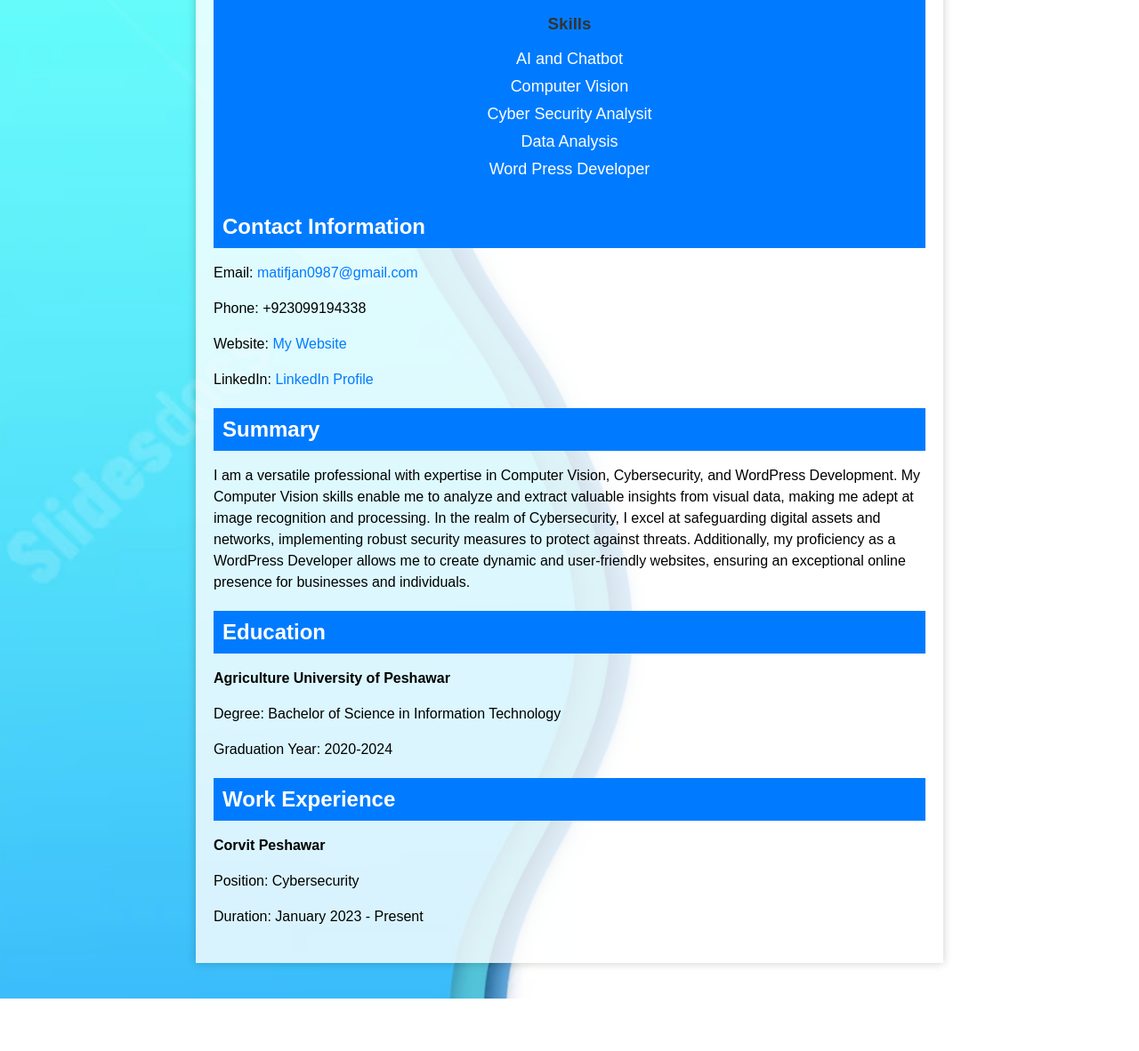
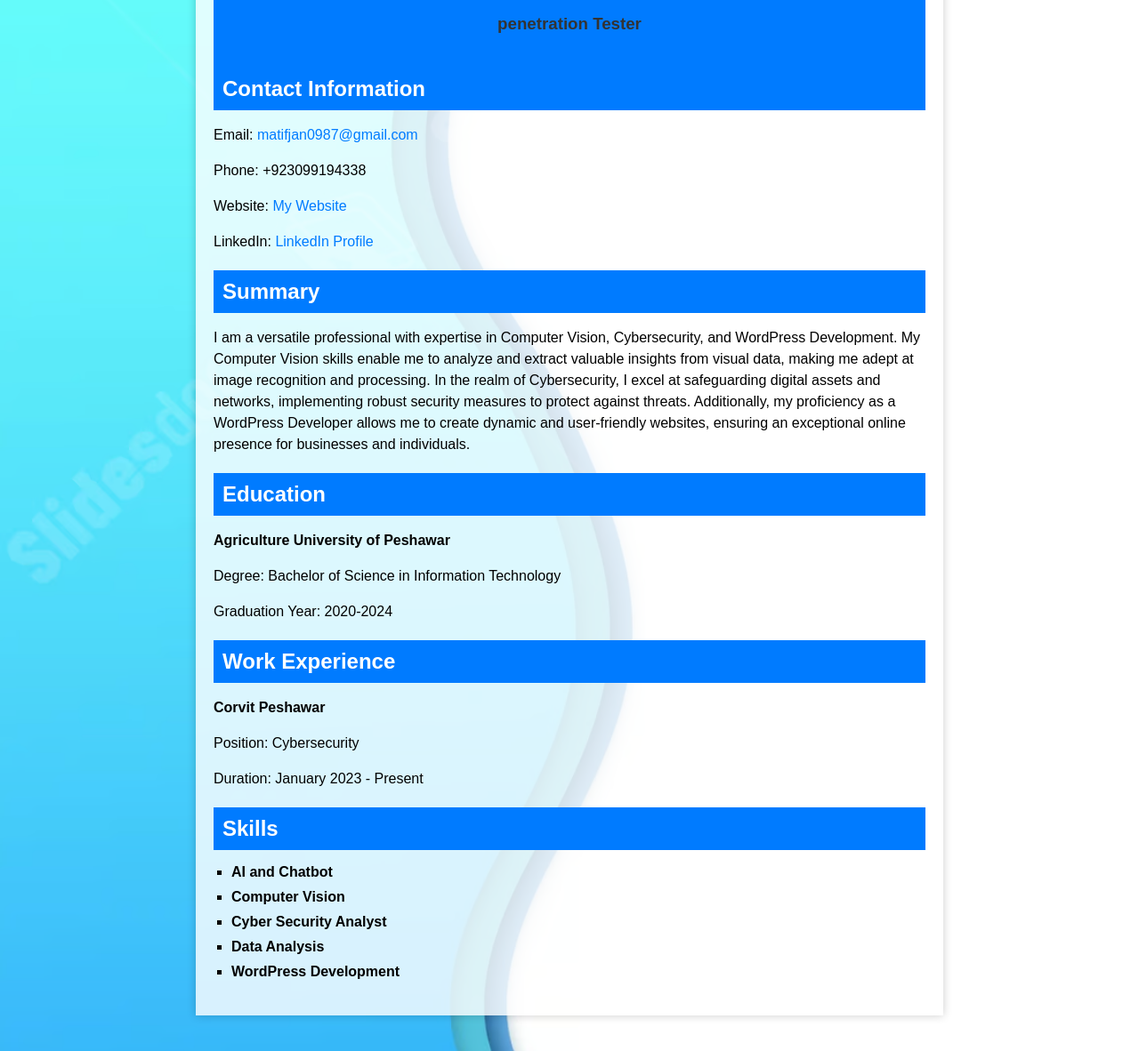
Before and after one commit to atifcyber7/LiveCv, a plain HTML site: page index.html in a window 1280 px wide. Shown: the part 275-1457 px from the top of the page at 89% size. Before the commit the page ends 1398 px from the top, so only its background shows below. Drawn offline with Linux system fonts and the light colour scheme.

Commit message:
UpdateCV

```diff
--- a/index.html
+++ b/index.html
@@ -66,6 +66,16 @@
             color: #007BFF;
             text-decoration: none;
         }
+        .skills-list {
+        font-family: 'Arial', sans-serif;
+        font-size: 16px;
+        list-style: none;
+        padding-left: 0;
+        }
+        .skills-list li {
+        margin-bottom: 10px;
+        font-weight: bold;
+    }
     </style>
 </head>
 <body>
@@ -73,12 +83,9 @@
         <header>
             <img src="./imgs/atifk.jpeg" alt="Atif Khan" class="profile-picture">
             <h1>Atif Zeb</h1>
-             <h3>Skills</h3>
-            <p>AI and Chatbot</p>
-            <p>Computer Vision</p>
-            <p>Cyber Security Analysit</p>
-            <p>Data Analysis</p>
-            <p>Word Press Developer</p>
+             <h3>penetration Tester </h3>
+
+
         </header>
         <section class="section">
             <h2>Contact Information</h2>
@@ -103,6 +110,19 @@
             <p>Position: Cybersecurity</p>
             <p>Duration: January 2023 - Present</p>
         </section>
+        <section class="section">
+            <h2>Skills</h2>
+            <ul class="skills-list">
+                <li>AI and Chatbot</li>
+                <li>Computer Vision</li>
+                <li>Cyber Security Analyst</li>
+                <li>Data Analysis</li>
+                <li>WordPress Development</li>
+                <!-- Add more skills as needed -->
+            </ul>
+        </section>
+
+
     </div>
 </body>
 </html>
```
